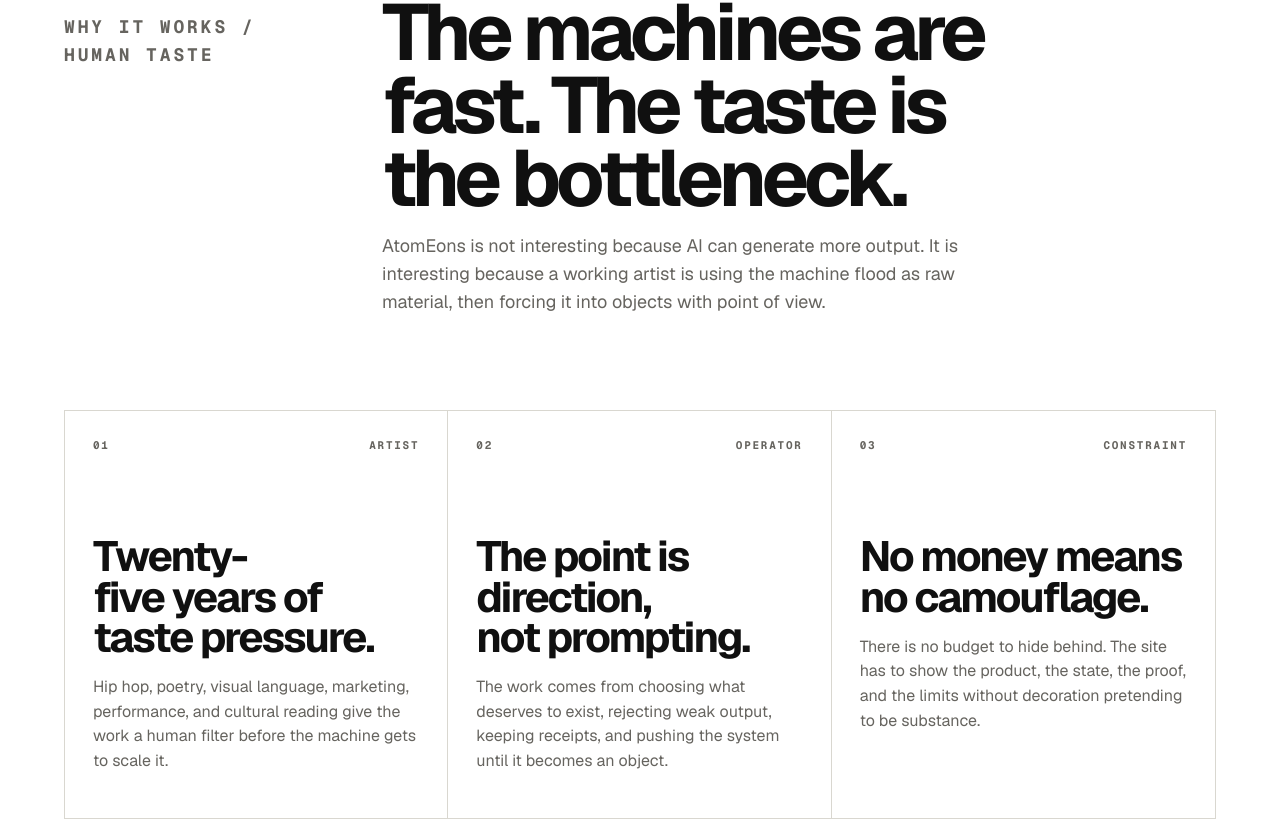
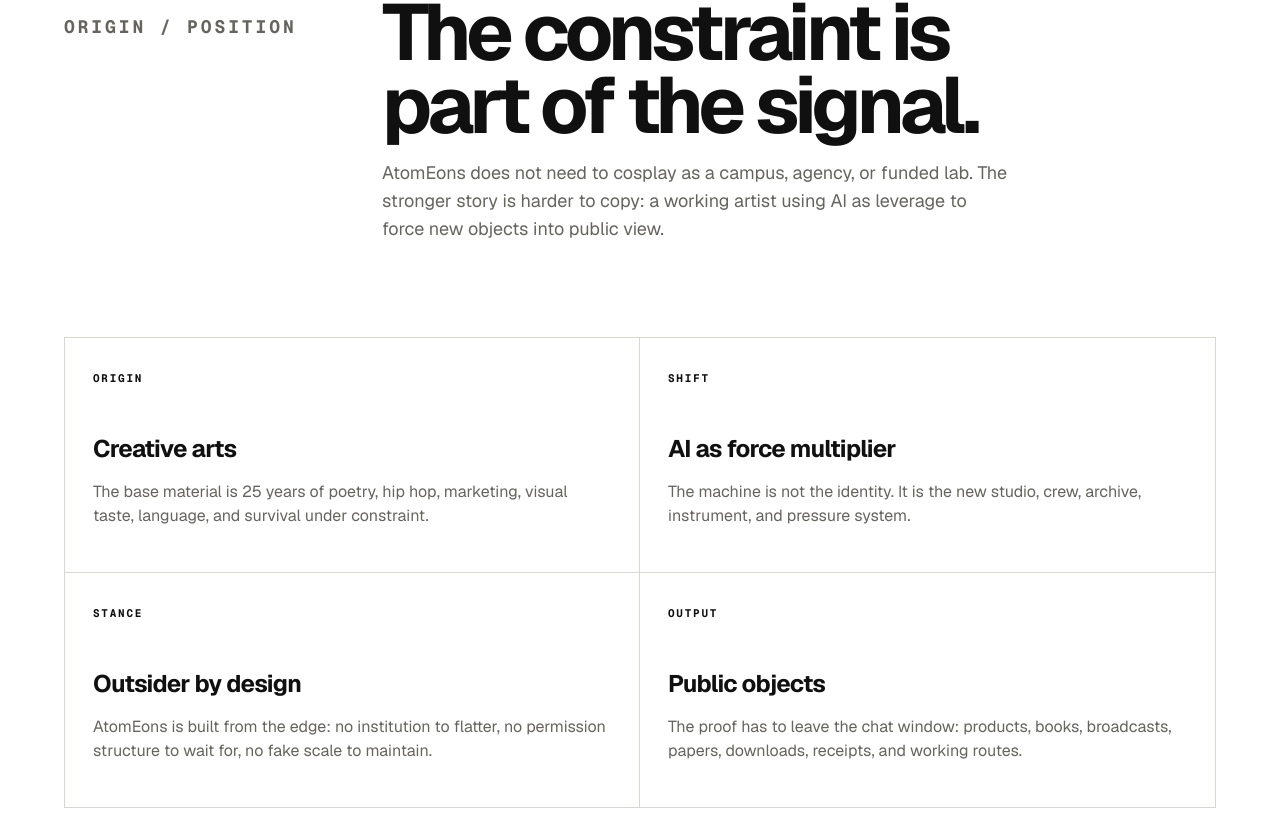
Before and after one commit to Atom-Eons/atomeons-com, a Next.js app: page /about in a window 1280 px wide. Shown: the part 2895-3720 px from the top of the page. Built offline with nearby package versions, Linux system fonts and the light colour scheme.

Commit message:
Sharpen About origin positioning

```diff
--- a/app/about/page.tsx
+++ b/app/about/page.tsx
@@ -38,6 +38,29 @@
     images: ["/aether-v2/hero-invention-field-v2.webp"],
   },
 };
+
+const originPosition = [
+  {
+    label: "ORIGIN",
+    value: "Creative arts",
+    body: "The base material is 25 years of poetry, hip hop, marketing, visual taste, language, and survival under constraint.",
+  },
+  {
+    label: "SHIFT",
+    value: "AI as force multiplier",
+    body: "The machine is not the identity. It is the new studio, crew, archive, instrument, and pressure system.",
+  },
+  {
+    label: "STANCE",
+    value: "Outsider by design",
+    body: "AtomEons is built from the edge: no institution to flatter, no permission structure to wait for, no fake scale to maintain.",
+  },
+  {
+    label: "OUTPUT",
+    value: "Public objects",
+    body: "The proof has to leave the chat window: products, books, broadcasts, papers, downloads, receipts, and working routes.",
+  },
+];
 
 export default function AboutPage() {
   return (
@@ -94,6 +117,14 @@
             },
           ]}
         />
+      </RouteSection>
+
+      <RouteSection
+        index="ORIGIN / POSITION"
+        title="The constraint is part of the signal."
+        body="AtomEons does not need to cosplay as a campus, agency, or funded lab. The stronger story is harder to copy: a working artist using AI as leverage to force new objects into public view."
+      >
+        <RouteFacts facts={originPosition} />
       </RouteSection>
 
       <RouteSection
```
Also changed, not shown: public/llms.txt.
